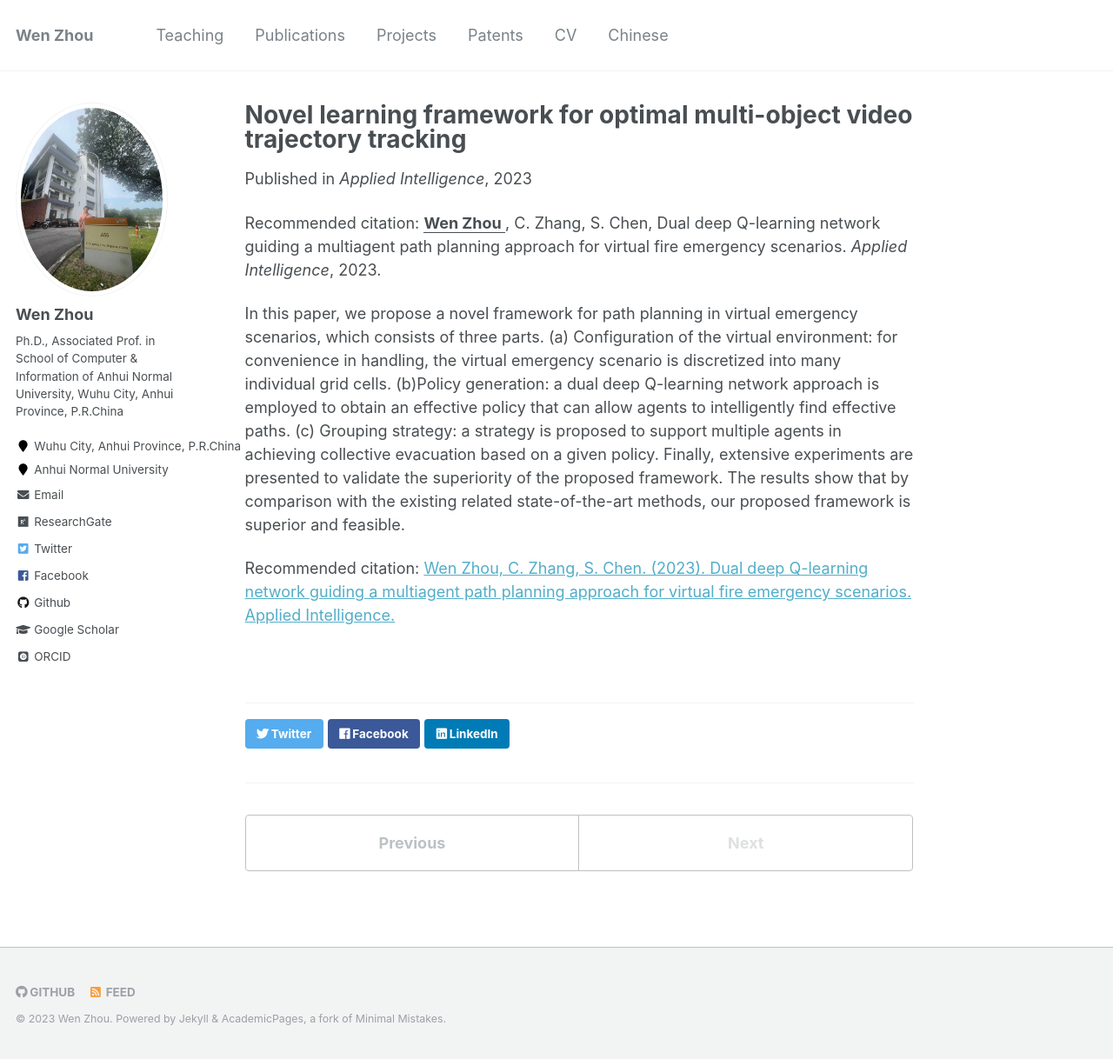
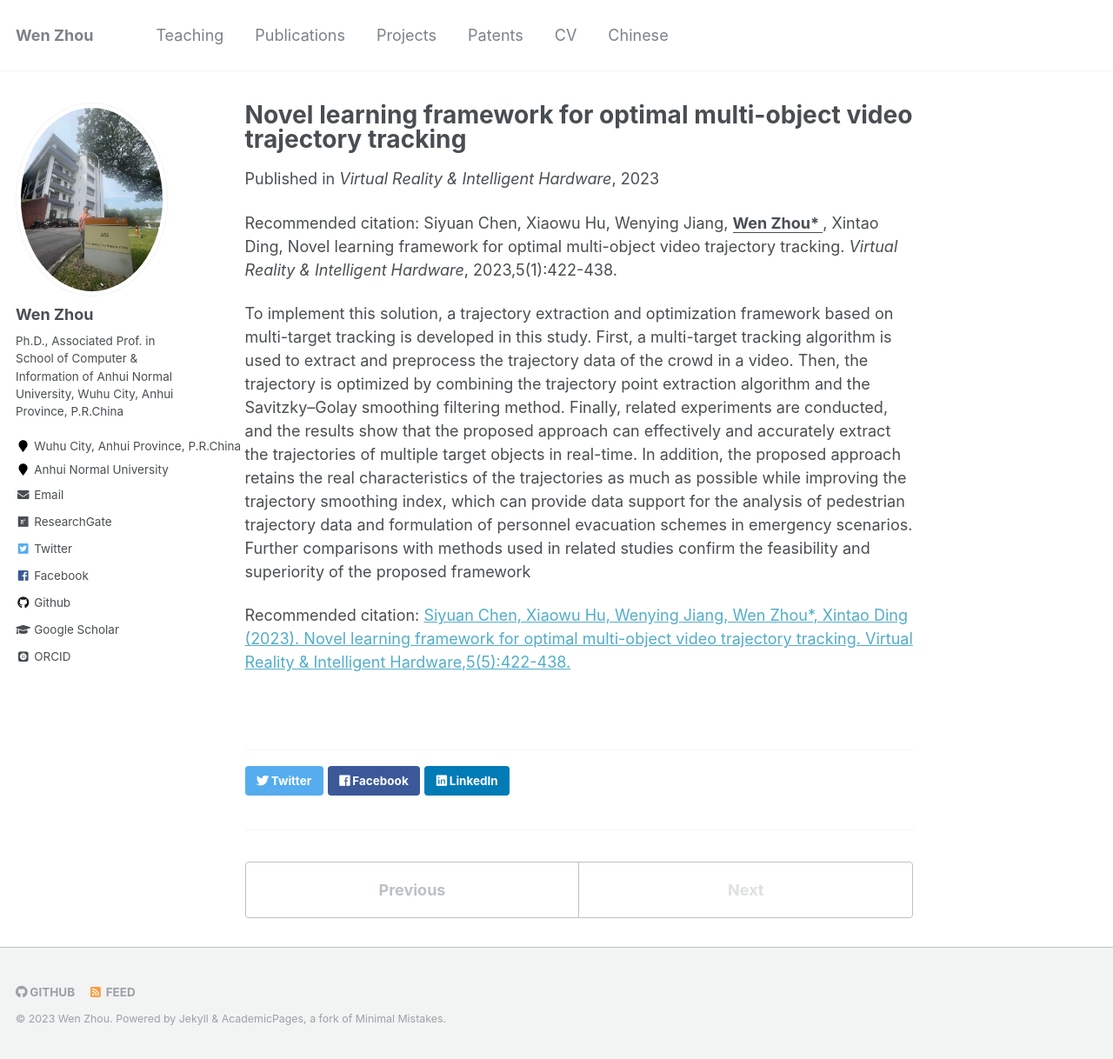
Before and after one commit to zhouwen327/zhouwen327.github.io, a Jekyll site: the page built from _publications/2023-11-03-VRIH.md, in a window 1280 px wide and 1218 px high. Shown: the whole window at 87% size. Built offline with Jekyll 4.4.1, drawn with Linux system fonts in a browser that asks for light colours; some web fonts are replaced.

Commit message:
Update 2023-11-03-VRIH.md

```diff
--- a/_publications/2023-11-03-VRIH.md
+++ b/_publications/2023-11-03-VRIH.md
@@ -1,28 +1,13 @@
 ---
 title: "Novel learning framework for optimal multi-object video trajectory tracking"
 collection: publications
-permalink: /publication/2023-01-01-AI-01
-excerpt: 'With continuous deterioration of the natural environment and the corresponding significant increase in the occurrence of
-disasters, forest fire accidents have frequently occurred in recent decades. Therefore, it is important to perform extensive
-effective fire drills to increase evacuation experience and emergency reaction capacity. In comparison to traditional fire
-drills, which are subject to many latent uncertainties and incur high costs, fire exercises based on virtual scenarios offer
-many advantages, such as low cost and high safety. Accordingly, the planning and design of effective evacuation paths that
-sufficiently match real conditions have become an imperative focus of related research. In this paper, we propose a novel
-framework for path planning in virtual emergency scenarios, which consists of three parts. (a) Configuration of the virtual
-environment: for convenience in handling, the virtual emergency scenario is discretized into many individual grid cells. (b)
-Policy generation: a dual deep Q-learning network approach is employed to obtain an effective policy that can allow agents
-to intelligently find effective paths. (c) Grouping strategy: a strategy is proposed to support multiple agents in achieving
-collective evacuation based on a given policy. Finally, extensive experiments are presented to validate the superiority of the
-proposed framework. The results show that by comparison with the existing related state-of-the-art methods, our proposed
-framework is superior and feasible'
-date: 2023-06-01
-venue: 'Applied Intelligence'
-citation: '<b><u> Wen Zhou </u></b>, C. Zhang, S. Chen,  Dual deep Q-learning network guiding a multiagent path planning approach for virtual fire emergency scenarios. <i>Applied Intelligence</i>, 2023.'
+permalink: /publication/2023-11-03-VRIH
+excerpt: 'With the rapid development of Web3D, virtual reality, and digital twins, virtual trajectories and decision data considerably rely on the analysis and understanding of real video data, particularly in emergency evacuation scenarios. Correctly and effectively evacuating crowds in virtual emergency scenarios are becoming increasingly urgent. One good solution is to extract pedestrian trajectories from videos of emergency situations using a multi-target tracking algorithm and use them to define evacuation procedures.'
+date: 2023-11-03
+venue: 'Virtual Reality & Intelligent Hardware'
+citation: 'Siyuan Chen, Xiaowu Hu, Wenying Jiang, <b><u> Wen Zhou* </u></b>, Xintao Ding, Novel learning framework for optimal multi-object video trajectory tracking. <i>Virtual Reality & Intelligent Hardware</i>, 2023,5(1):422-438.'
 ---
-In this paper, we propose a novel framework for path planning in virtual emergency scenarios, which consists of three parts. (a) Configuration of the virtual environment: for convenience in handling, the virtual emergency scenario is discretized into many individual grid cells. (b)Policy generation: a dual deep Q-learning network approach is employed to obtain an effective policy that can allow agents
-to intelligently find effective paths. (c) Grouping strategy: a strategy is proposed to support multiple agents in achieving
-collective evacuation based on a given policy. Finally, extensive experiments are presented to validate the superiority of the
-proposed framework. The results show that by comparison with the existing related state-of-the-art methods, our proposed
-framework is superior and feasible.
+To implement this solution, a trajectory extraction and optimization framework based on multi-target tracking is developed in this
+study. First, a multi-target tracking algorithm is used to extract and preprocess the trajectory data of the crowd in a video. Then, the trajectory is optimized by combining the trajectory point extraction algorithm and the Savitzky–Golay smoothing filtering method. Finally, related experiments are conducted, and the results show that the proposed approach can effectively and accurately extract the trajectories of multiple target objects in real-time. In addition, the proposed approach retains the real characteristics of the trajectories as much as possible while improving the trajectory smoothing index, which can provide data support for the analysis of pedestrian trajectory data and formulation of personnel evacuation schemes in emergency scenarios. Further comparisons with methods used in related studies confirm the feasibility and superiority of the proposed framework
 
-Recommended citation: <a href="http://ivr-ahnu.cn/cn/paper/2023a1.pdf">Wen Zhou, C. Zhang, S. Chen. (2023). Dual deep Q-learning network guiding a multiagent path planning approach for virtual fire emergency scenarios. Applied Intelligence.</a>
+Recommended citation: <a href="http://ivr-ahnu.cn/cn/paper/2023b.pdf"> Siyuan Chen, Xiaowu Hu, Wenying Jiang, Wen Zhou*, Xintao Ding (2023). Novel learning framework for optimal multi-object video trajectory tracking. Virtual Reality & Intelligent Hardware,5(5):422-438.</a>
```
